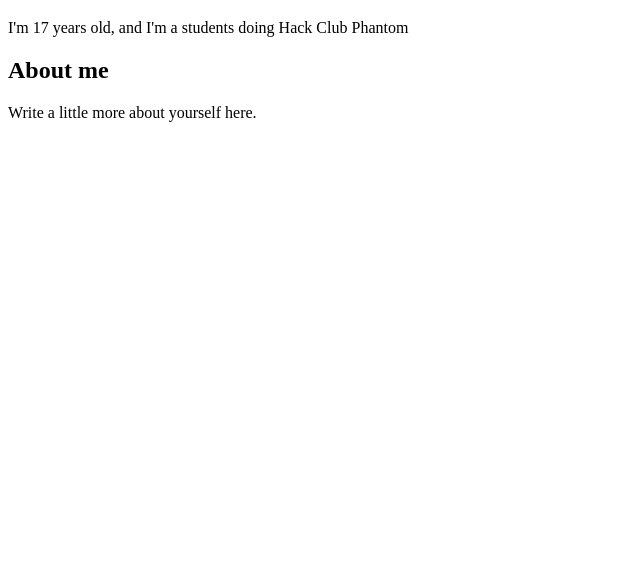
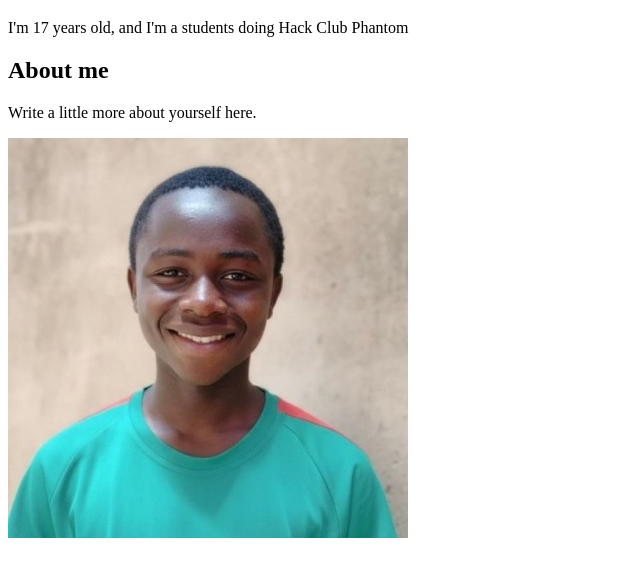
Before and after one commit to ranocodes/my-portfolio, a plain HTML site: page index.html in a window 1280 px wide. Shown: the part 61-638 px from the top of the page, without its empty margins (0-640 px from the left). Drawn offline with Linux system fonts and the light colour scheme.

Commit message:
add a picture

```diff
--- a/index.html
+++ b/index.html
@@ -11,5 +11,6 @@
 
     <h2>About me</h2>
     <p>Write a little more about yourself here.</p>
+    <img src="me3.jpeg" alt="">
   </body>
 </html>
```
Also changed, not shown: me3.jpeg (added).
